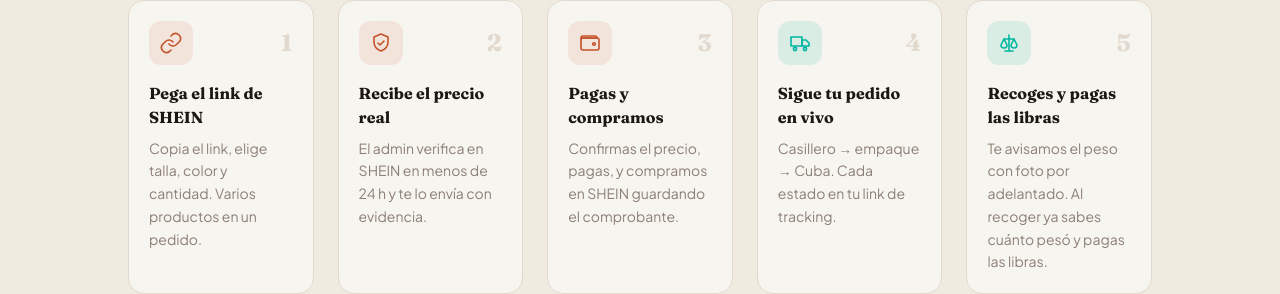
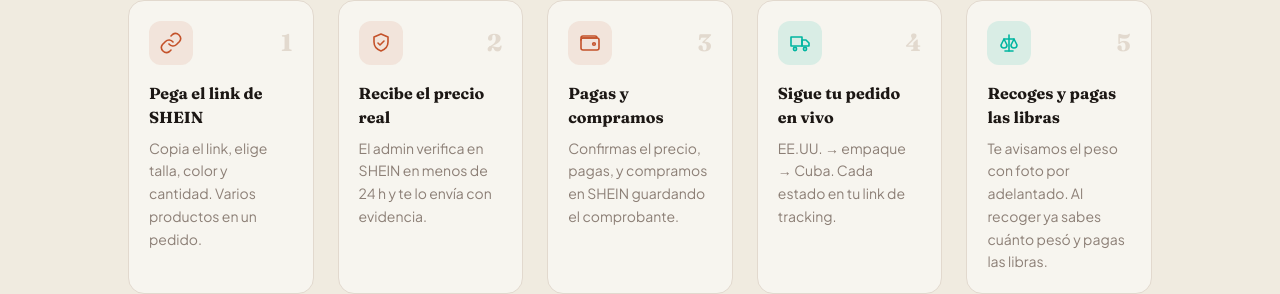
Before and after one commit to asareact/traelo-app, a Next.js app: page / in a window 1280 px wide. Shown: the part 1157-1451 px from the top of the page. Built offline with nearby package versions, Linux system fonts and the light colour scheme; no server answers; the database is empty.

Commit message:
fix: quitar últimas 2 referencias a 'casillero' visibles al cliente

```diff
--- a/src/app/page.tsx
+++ b/src/app/page.tsx
@@ -163,7 +163,7 @@
               { i: <IconLink />, t: "Pega el link de SHEIN", d: "Copia el link, elige talla, color y cantidad. Varios productos en un pedido." },
               { i: <IconShield />, t: "Recibe el precio real", d: "El admin verifica en SHEIN en menos de 24 h y te lo envía con evidencia." },
               { i: <IconWallet />, t: "Pagas y compramos", d: "Confirmas el precio, pagas, y compramos en SHEIN guardando el comprobante." },
-              { i: <IconTruck />, t: "Sigue tu pedido en vivo", d: "Casillero → empaque → Cuba. Cada estado en tu link de tracking.", a: true },
+              { i: <IconTruck />, t: "Sigue tu pedido en vivo", d: "EE.UU. → empaque → Cuba. Cada estado en tu link de tracking.", a: true },
               { i: <IconScale />, t: "Recoges y pagas las libras", d: "Te avisamos el peso con foto por adelantado. Al recoger ya sabes cuánto pesó y pagas las libras.", a: true },
             ].map((s, idx) => (
               <Reveal key={s.t} delay={idx * 80}>
@@ -519,7 +519,7 @@
               <Faq q="¿Puedo cancelar un pedido?">
                 Puedes cancelar sin costo mientras esté en cotización o revisión
                 (antes de pagar). Una vez pagado y comprado en SHEIN no es
-                posible, porque SHEIN no acepta devoluciones a casilleros
+                posible, porque SHEIN no acepta devoluciones en envíos
                 internacionales.
               </Faq>
               <Faq q="¿Cuándo está disponible el envío express?">
```
